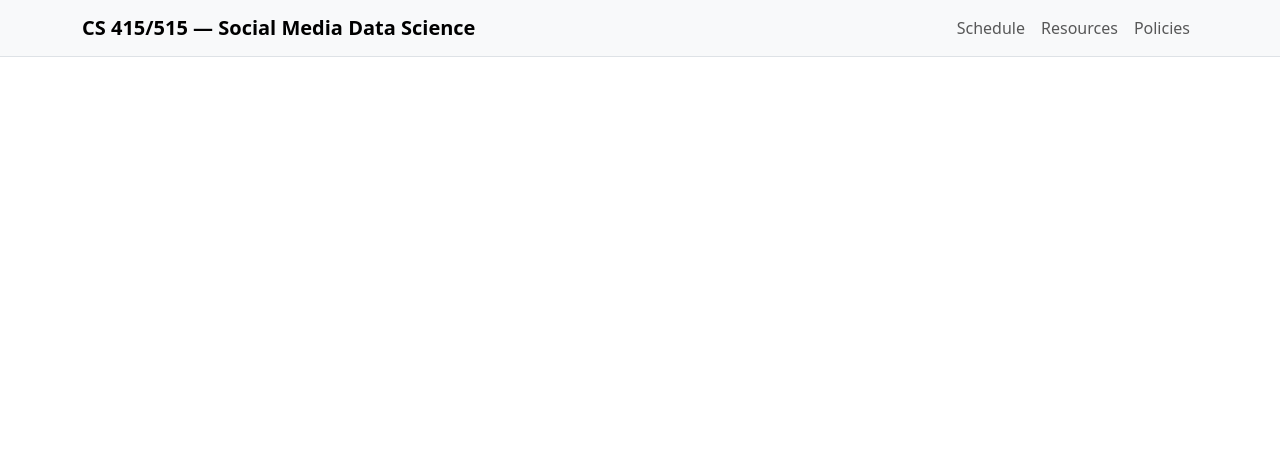
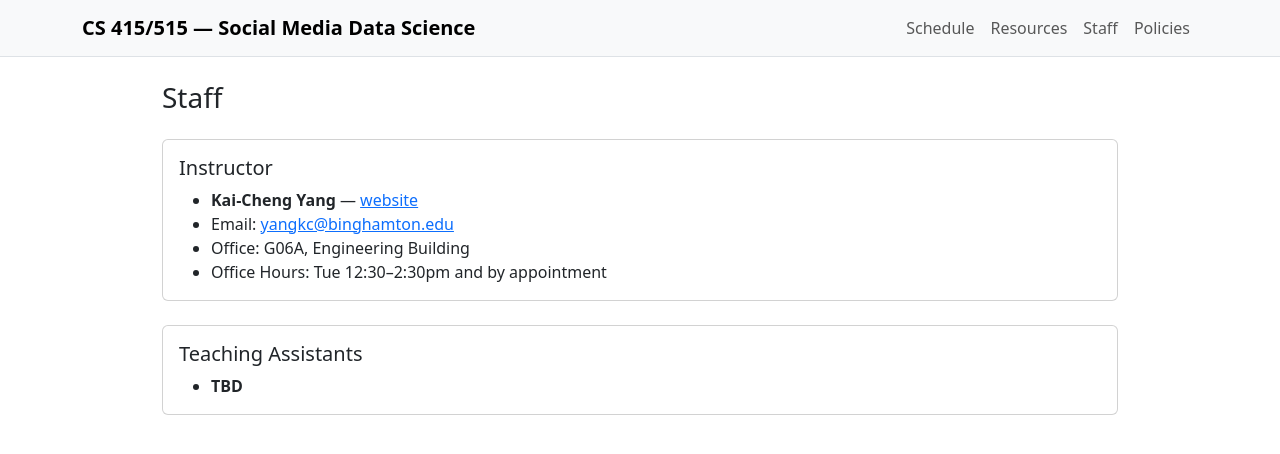
Before and after one commit to YangKCLab/social-media-ds-course, a Vue app in the folder frontend/: page /staff in a window 1280 px wide. Shown: the top 454 px of the page. Built offline with nearby package versions, Linux system fonts and the light colour scheme.

Commit message:
feat(frontend): move Staff to dedicated page and add navbar link\n\n- Create pages/Staff.vue\n- Remove staff card from Home.vue\n- Add /staff route and navbar link

```diff
--- a/frontend/src/App.vue
+++ b/frontend/src/App.vue
@@ -21,6 +21,7 @@ import { RouterLink, RouterView } from 'vue-router'
         <ul class="navbar-nav ms-auto">
           <li class="nav-item"><RouterLink class="nav-link" to="/schedule">Schedule</RouterLink></li>
           <li class="nav-item"><RouterLink class="nav-link" to="/resources">Resources</RouterLink></li>
+          <li class="nav-item"><RouterLink class="nav-link" to="/staff">Staff</RouterLink></li>
           <li class="nav-item"><a class="nav-link" href="#policies">Policies</a></li>
         </ul>
       </nav>
--- a/frontend/src/pages/Home.vue
+++ b/frontend/src/pages/Home.vue
@@ -15,7 +15,7 @@
     </section>
 
     <section class="row gy-3 mb-5">
-      <div class="col-md-6">
+      <div class="col-md-12">
         <div class="card h-100">
           <div class="card-body">
             <h5 class="card-title" id="schedule">Time and Place</h5>
@@ -24,19 +24,6 @@
               <li>Tuesdays & Thursdays 9:45am–11:15am</li>
               <li>Location: Engineering Building (room TBA)</li>
               <li>First day: per university calendar</li>
-            </ul>
-          </div>
-        </div>
-      </div>
-      <div class="col-md-6">
-        <div class="card h-100">
-          <div class="card-body">
-            <h5 class="card-title" id="staff">Staff</h5>
-            <ul class="mb-0">
-              <li>Instructor: <a href="https://www.kaichengyang.me/kaicheng" target="_blank" rel="noopener">Kai-Cheng Yang</a> (<a href="mailto:yangkc@binghamton.edu">yangkc@binghamton.edu</a>)</li>
-              <li>Office: G06A, Engineering Building</li>
-              <li>Office Hours: Tue 12:30–2:30pm and by appointment</li>
-              <li>TA: TBD</li>
             </ul>
           </div>
         </div>
--- /dev/null
+++ b/frontend/src/pages/Staff.vue
@@ -0,0 +1,58 @@
+<script setup>
+// Staff page with instructor and TA information
+const instructor = {
+  name: 'Kai-Cheng Yang',
+  website: 'https://www.kaichengyang.me/kaicheng',
+  email: 'yangkc@binghamton.edu',
+  office: 'G06A, Engineering Building',
+  officeHours: 'Tue 12:30–2:30pm and by appointment',
+}
+
+const tas = [
+  // Add TA entries here when available
+  { name: 'TBD', email: null, officeHours: null },
+]
+</script>
+
+<template>
+  <main class="container pb-5">
+    <h1 class="h3 my-4">Staff</h1>
+
+    <section class="mb-4">
+      <div class="card">
+        <div class="card-body">
+          <h5 class="card-title">Instructor</h5>
+          <ul class="mb-0">
+            <li>
+              <strong>{{ instructor.name }}</strong>
+              — <a :href="instructor.website" target="_blank" rel="noopener">website</a>
+            </li>
+            <li>Email: <a :href="`mailto:${instructor.email}`">{{ instructor.email }}</a></li>
+            <li>Office: {{ instructor.office }}</li>
+            <li>Office Hours: {{ instructor.officeHours }}</li>
+          </ul>
+        </div>
+      </div>
+    </section>
+
+    <section>
+      <div class="card">
+        <div class="card-body">
+          <h5 class="card-title">Teaching Assistants</h5>
+          <div v-if="!tas.length" class="text-muted">TAs will be announced soon.</div>
+          <ul v-else class="mb-0">
+            <li v-for="ta in tas" :key="ta.name">
+              <strong>{{ ta.name }}</strong>
+              <template v-if="ta.email"> — <a :href="`mailto:${ta.email}`">{{ ta.email }}</a></template>
+              <template v-if="ta.officeHours"> — Office Hours: {{ ta.officeHours }}</template>
+            </li>
+          </ul>
+        </div>
+      </div>
+    </section>
+  </main>
+</template>
+
+<style scoped>
+main { max-width: 980px; }
+</style>
--- a/frontend/src/router/index.js
+++ b/frontend/src/router/index.js
@@ -3,6 +3,7 @@ import { createRouter, createWebHistory } from 'vue-router'
 import Home from '../pages/Home.vue'
 import Schedule from '../pages/Schedule.vue'
 import Resources from '../pages/Resources.vue'
+import Staff from '../pages/Staff.vue'
 
 export const router = createRouter({
   // Use history mode with Vite base for GH Pages
@@ -11,6 +12,7 @@ export const router = createRouter({
     { path: '/', name: 'home', component: Home },
     { path: '/schedule', name: 'schedule', component: Schedule },
     { path: '/resources', name: 'resources', component: Resources },
+    { path: '/staff', name: 'staff', component: Staff },
   ],
   scrollBehavior(to, from, saved) {
     if (saved) return saved
```
